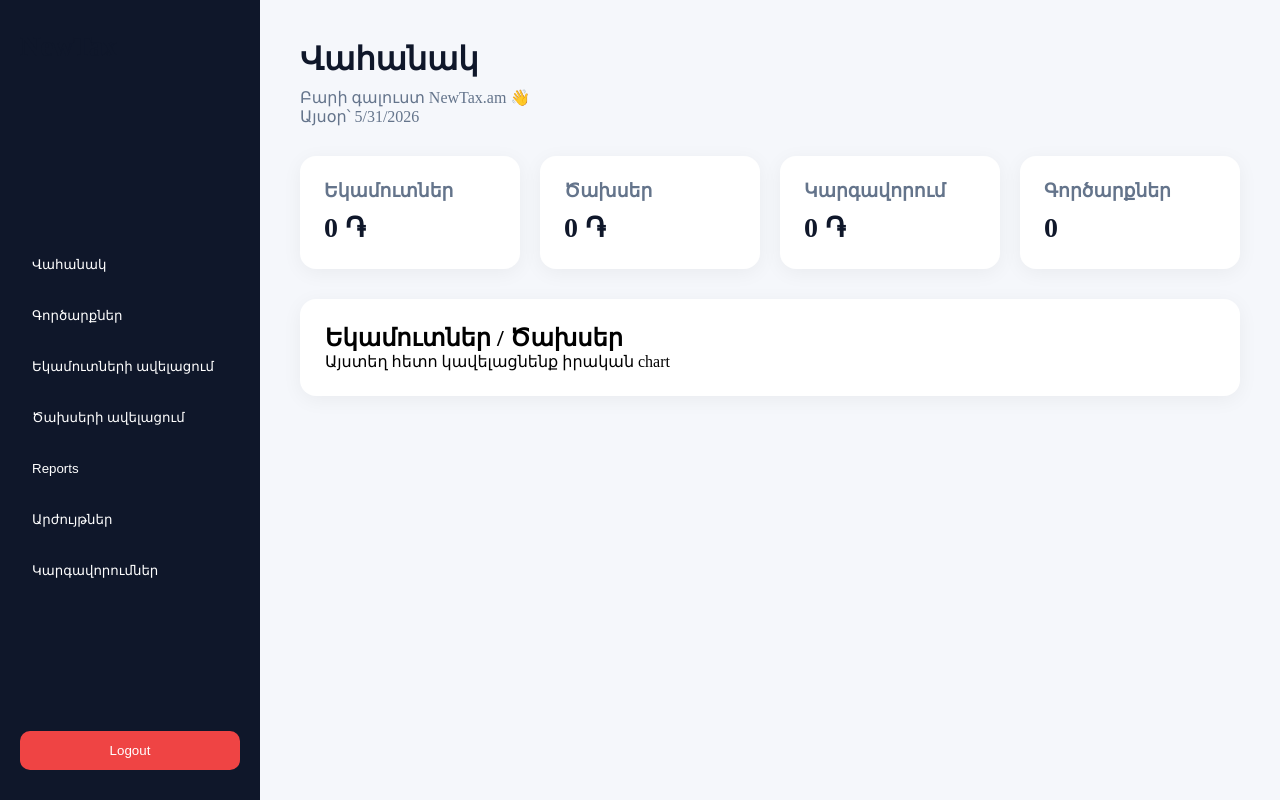
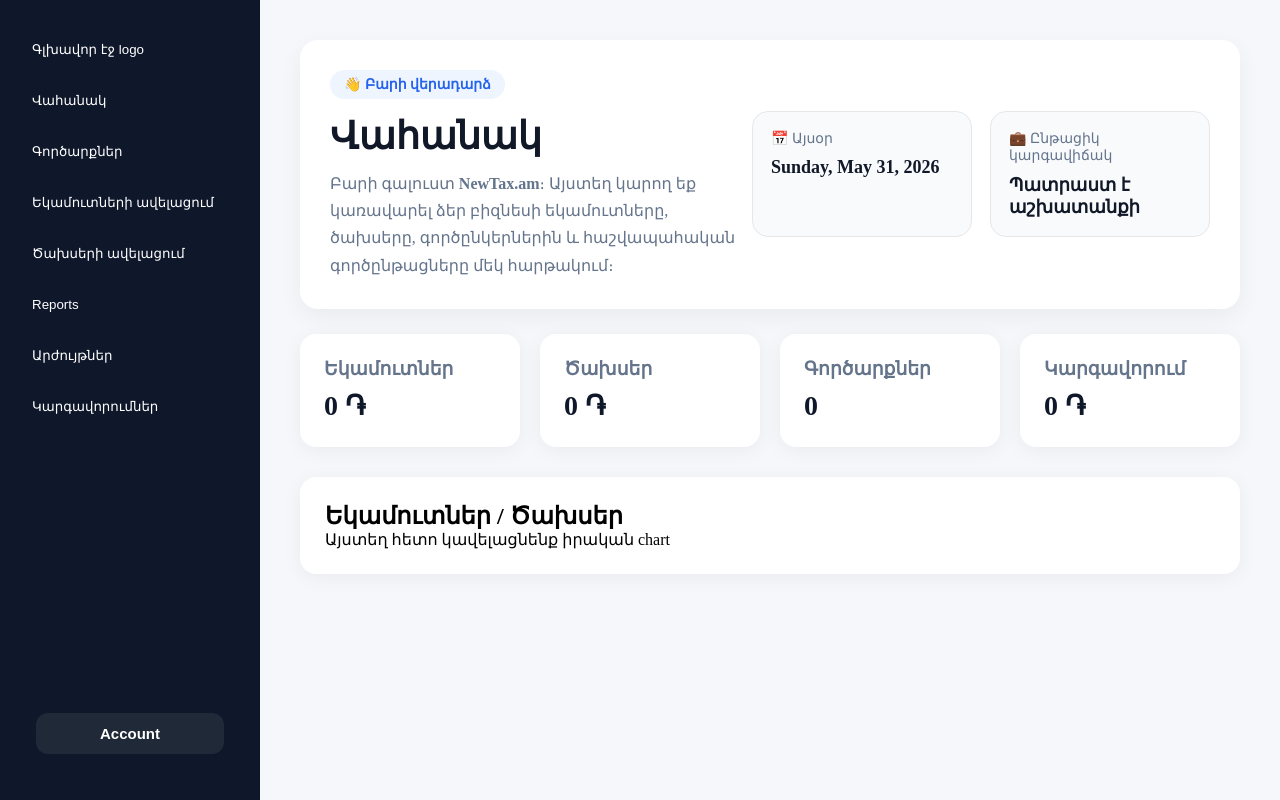
Before and after one commit to RuzannaAleksanyan/newTax.am, a React (Vite) app in the folder frontend/: page /dashboard in a window 1280 px wide. Built offline with nearby package versions, Linux system fonts and the light colour scheme; sample sign-in values are in the browser's storage.

Commit message:
some corrections

```diff
--- a/frontend/src/components/navbar/Navbar.css
+++ b/frontend/src/components/navbar/Navbar.css
@@ -29,6 +29,19 @@
         padding .3s;
 }
 
+.logo-image {
+    height: 56px;      /* Փոխիր ըստ ցանկության */
+    width: auto;
+    /* object-fit: contain; */
+    display: block;
+}
+
+.nav-buttons button,
+.login-btn,
+.signup-btn {
+    height: 48px;
+}
+
 .navbar.scrolled {
 
     background:
@@ -39,17 +52,13 @@
 
 }
 
-.logo {
-    text-decoration: none;
+.logo{
+    display:flex;
+    align-items:center;
+    justify-content:center;
+    text-decoration:none;
 
-    font-size: 1.8rem;
-    font-weight: 800;
-
-    color: #0f172a;
-
-    letter-spacing: -0.5px;
-
-    transition: .3s;
+    margin-left:12px;
 }
 
 .logo:hover {
--- a/frontend/src/components/navbar/Navbar.jsx
+++ b/frontend/src/components/navbar/Navbar.jsx
@@ -1,7 +1,7 @@
 import "./Navbar.css";
 import { Link } from "react-router-dom";
 import { useEffect, useState } from "react";
-
+import logo from "../../../public/logo.png";
 
 export default function Navbar() {
     const [language, setLanguage] = useState("Հայ");
@@ -40,7 +40,8 @@ export default function Navbar() {
         >
 
             <Link to="/" className="logo">
-                Tax.am
+                {/* Tax.am */}
+                <img src={logo} alt="Tax.am Logo" className="logo-image" />
             </Link>
 
             <div className="nav-buttons">
--- a/frontend/src/pages/dashboard/Dashboard.jsx
+++ b/frontend/src/pages/dashboard/Dashboard.jsx
@@ -1,8 +1,8 @@
 import "./Dashboard.css";
 
-import Sidebar from "./Sidebar/Sidebar";
+import Sidebar from "./Sidebar/sidebar/Sidebar";
 
-import WelcomeSection from "./MainContent/WelcomeSection";
+import WelcomeSection from "./MainContent/WelcomeSection/WelcomeSection";
 import StatisticsCards from "./MainContent/StatisticsCards";
 import IncomeExpenseChart from "./MainContent/IncomeExpenseChart";
 
--- a/frontend/src/pages/dashboard/MainContent/StatisticsCards.jsx
+++ b/frontend/src/pages/dashboard/MainContent/StatisticsCards.jsx
@@ -13,13 +13,13 @@ export default function StatisticsCards() {
             </div>
 
             <div className="stat-card">
-                <h3>Կարգավորում</h3>
-                <p>0 ֏</p>
+                <h3>Գործարքներ</h3>
+                <p>0</p>
             </div>
 
             <div className="stat-card">
-                <h3>Գործարքներ</h3>
-                <p>0</p>
+                <h3>Կարգավորում</h3>
+                <p>0 ֏</p>
             </div>
 
         </div>
--- a/frontend/src/pages/dashboard/MainContent/WelcomeSection.jsx
+++ /dev/null
@@ -1,20 +0,0 @@
-export default function WelcomeSection() {
-
-    const today = new Date().toLocaleDateString("hy-AM");
-
-    return (
-        <div className="welcome-section">
-
-            <h1>Վահանակ</h1>
-
-            <p>
-                Բարի գալուստ NewTax.am 👋
-            </p>
-
-            <p>
-                Այսօր՝ {today}
-            </p>
-
-        </div>
-    );
-}
--- /dev/null
+++ b/frontend/src/pages/dashboard/MainContent/WelcomeSection/WelcomeSection.css
@@ -0,0 +1,78 @@
+.welcome-section {
+    display: flex;
+    justify-content: space-between;
+    align-items: center;
+
+    background: #fff;
+    border-radius: 18px;
+
+    padding: 30px;
+
+    margin-bottom: 25px;
+
+    box-shadow: 0 8px 25px rgba(0,0,0,.05);
+}
+
+.welcome-left{
+    max-width: 700px;
+}
+
+.welcome-badge{
+    display:inline-block;
+
+    background:#eef5ff;
+    color:#2563eb;
+
+    padding:6px 14px;
+
+    border-radius:30px;
+
+    font-size:14px;
+    font-weight:600;
+
+    margin-bottom:15px;
+}
+
+.welcome-left h1{
+    font-size:38px;
+    margin-bottom:12px;
+    color:#111827;
+}
+
+.welcome-text{
+    color:#6b7280;
+    line-height:1.7;
+    max-width:650px;
+}
+
+.welcome-right{
+    display:flex;
+    gap:18px;
+}
+
+.info-card{
+    background:#f8fafc;
+
+    min-width:220px;
+
+    padding:18px;
+
+    border-radius:16px;
+
+    border:1px solid #e5e7eb;
+}
+
+.label{
+    display:block;
+
+    color:#64748b;
+
+    margin-bottom:10px;
+
+    font-size:14px;
+}
+
+.info-card h3{
+    font-size:18px;
+    color:#111827;
+}
--- /dev/null
+++ b/frontend/src/pages/dashboard/MainContent/WelcomeSection/WelcomeSection.jsx
@@ -0,0 +1,51 @@
+import "./WelcomeSection.css";
+
+export default function WelcomeSection() {
+    const today = new Date().toLocaleDateString("hy-AM", {
+        weekday: "long",
+        year: "numeric",
+        month: "long",
+        day: "numeric",
+    });
+
+    return (
+        <section className="welcome-section">
+
+            <div className="welcome-left">
+                <span className="welcome-badge">
+                    👋 Բարի վերադարձ
+                </span>
+
+                <h1>Վահանակ</h1>
+
+                <p className="welcome-text">
+                    Բարի գալուստ <strong>NewTax.am</strong>։
+                    Այստեղ կարող եք կառավարել ձեր բիզնեսի
+                    եկամուտները, ծախսերը, գործընկերներին և
+                    հաշվապահական գործընթացները մեկ հարթակում։
+                </p>
+            </div>
+
+            <div className="welcome-right">
+
+                <div className="info-card">
+                    <span className="label">
+                        📅 Այսօր
+                    </span>
+
+                    <h3>{today}</h3>
+                </div>
+
+                <div className="info-card">
+                    <span className="label">
+                        💼 Ընթացիկ կարգավիճակ
+                    </span>
+
+                    <h3>Պատրաստ է աշխատանքի</h3>
+                </div>
+
+            </div>
+
+        </section>
+    );
+}
--- /dev/null
+++ b/frontend/src/pages/dashboard/Sidebar/sidebar/Sidebar.css
@@ -0,0 +1,32 @@
+.account-btn {
+    width: calc(100% - 32px);
+    margin: 16px;
+    padding: 12px 18px;
+
+    display: flex;
+    align-items: center;
+    justify-content: center;
+    gap: 10px;
+
+    background: #1f2937;
+    color: #ffffff;
+
+    border: none;
+    border-radius: 12px;
+
+    font-size: 15px;
+    font-weight: 600;
+
+    cursor: pointer;
+
+    transition: all 0.25s ease;
+}
+
+.account-btn:hover {
+    background: #374151;
+    transform: translateY(-2px);
+}
+
+.account-btn:active {
+    transform: scale(0.98);
+}
--- a/frontend/src/pages/dashboard/Sidebar/Sidebar.jsx
+++ b/frontend/src/pages/dashboard/Sidebar/sidebar/Sidebar.jsx
@@ -1,12 +1,12 @@
+import "./Sidebar.css";
+
 export default function Sidebar() {
     return (
         <div className="sidebar">
-
-            <h2 className="logo">
-                NewTax
-            </h2>
-
             <nav>
+                <button className="sidebar-btn">
+                    Գլխավոր էջ logo
+                </button>
 
                 <button className="sidebar-btn">
                     Վահանակ
@@ -38,8 +38,8 @@ export default function Sidebar() {
 
             </nav>
 
-            <button className="logout-btn">
-                Logout
+            <button className="account-btn">
+                Account
             </button>
 
         </div>
```
Also changed, not shown: frontend/public/logo.png (added).
